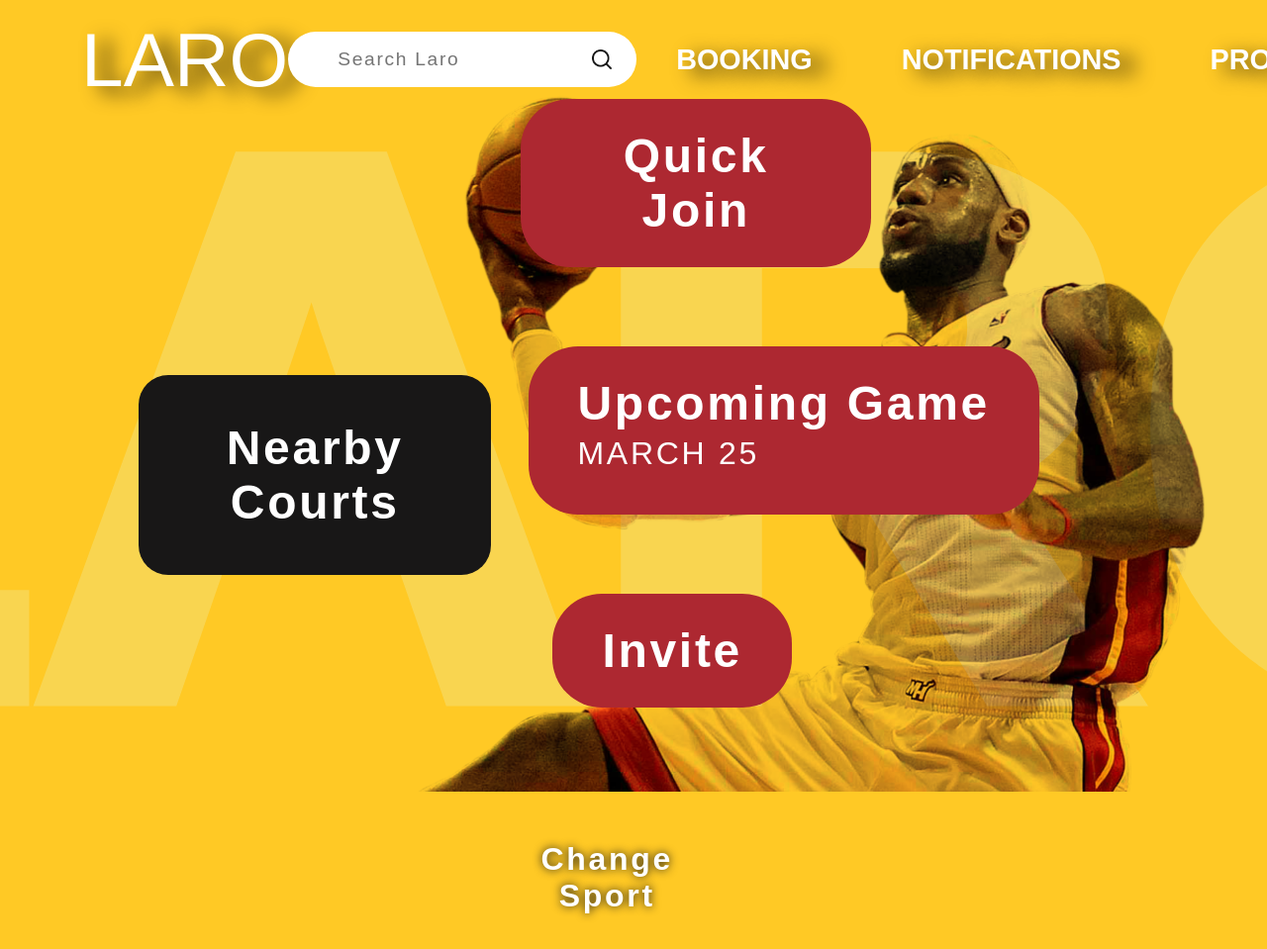
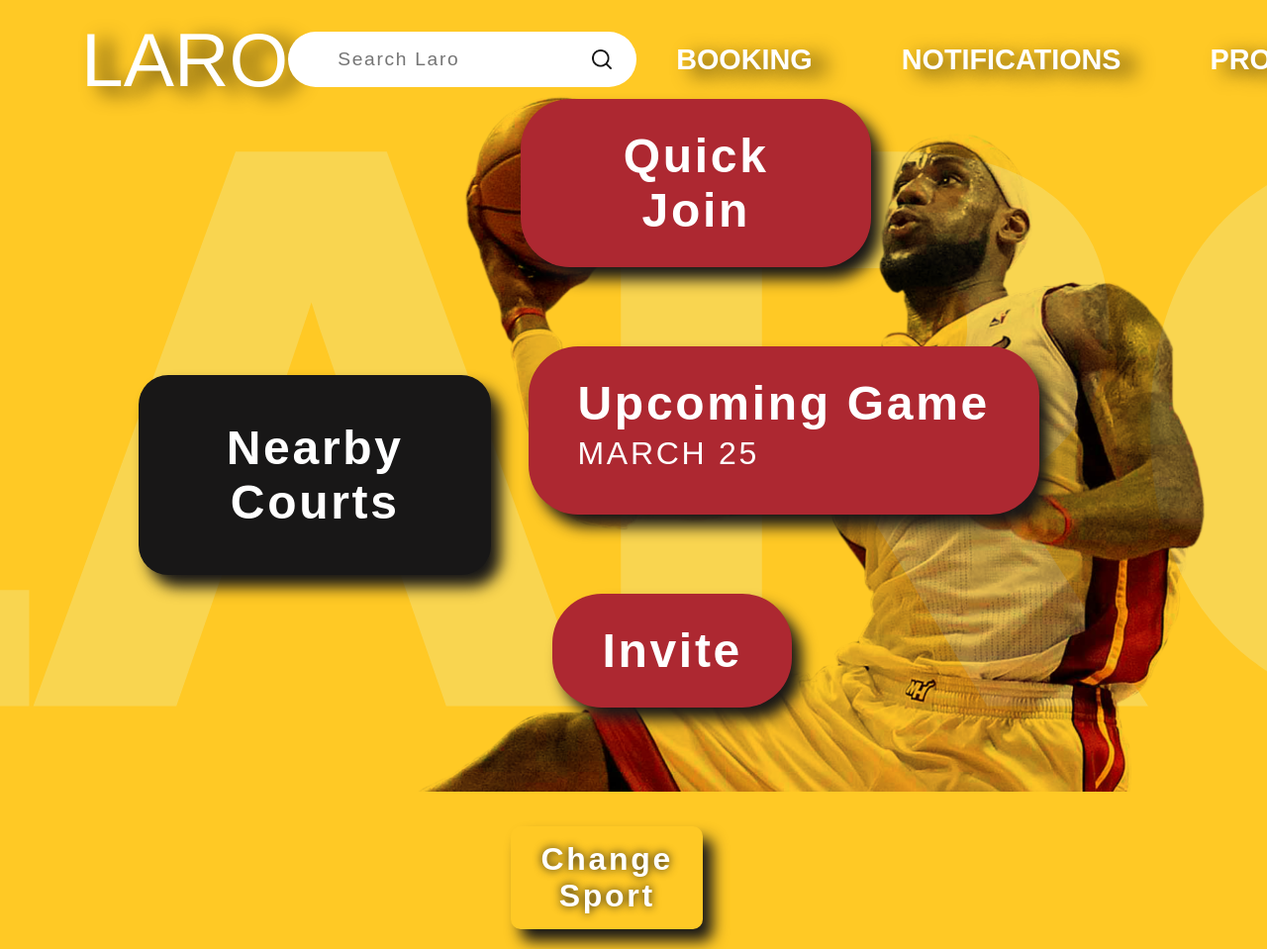
Before and after one commit to EjLaquiorez/LARO-Hub, a Django app: template templates/dashboard.html in a window 1280 px wide; the page is wider, and only the part inside the window is pictured. Shown: that part at 99% size. Run offline with Django 5.2, Linux system fonts and the light colour scheme; the template is opened without the code that fills it, so the values that code supplies are empty.

Commit message:
shadow tweaks

```diff
--- a/static/styles/dashboard.css
+++ b/static/styles/dashboard.css
@@ -251,6 +251,7 @@ body::before {
 /* Invite Button */
 .upcoming-game, .invite ,.quick-join,.change-sport, .nearby-courts {
     z-index: 1;
+    box-shadow: #181717 10px 12px 15px;
 }
 
 .btn span {
```
